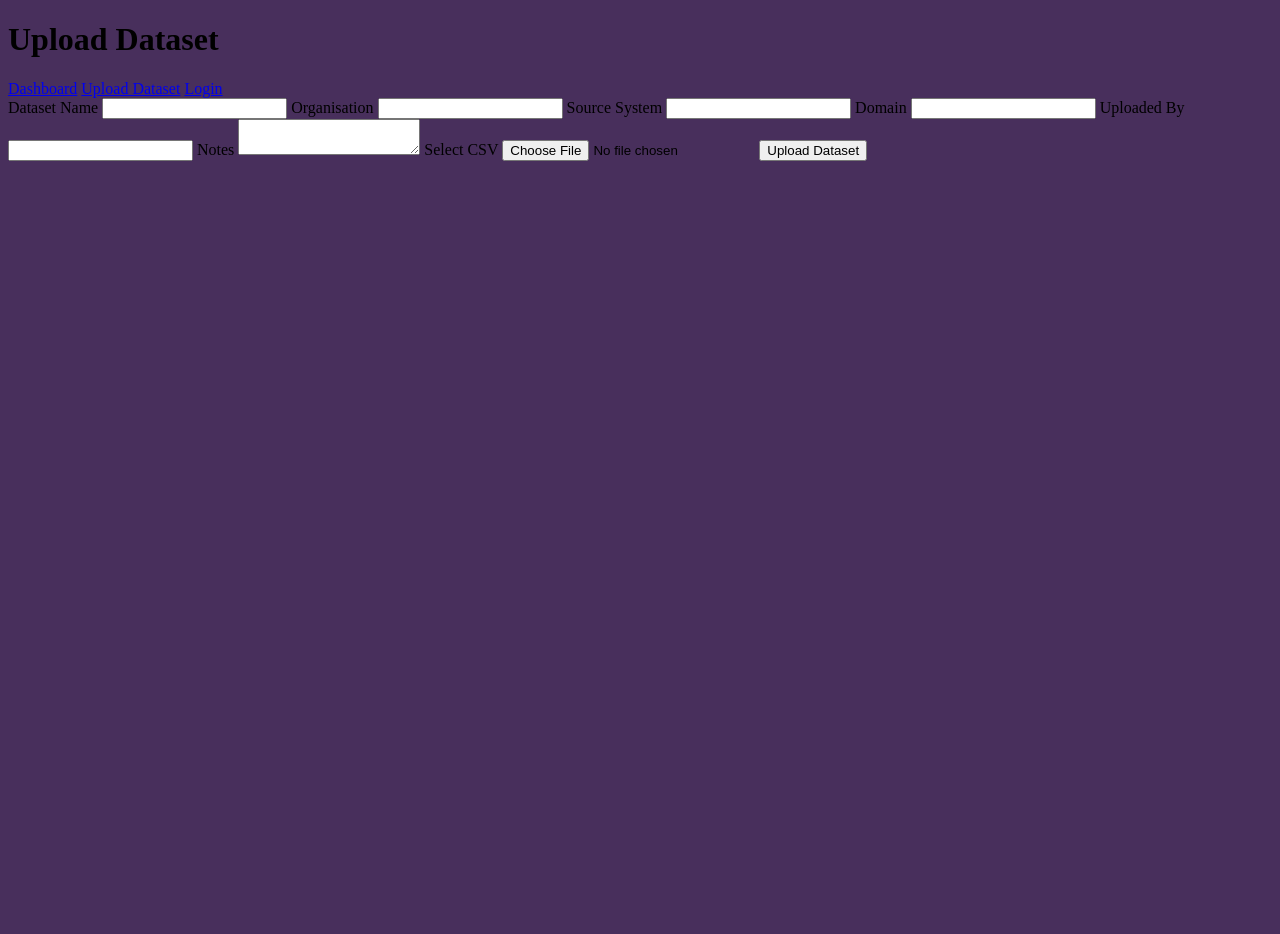
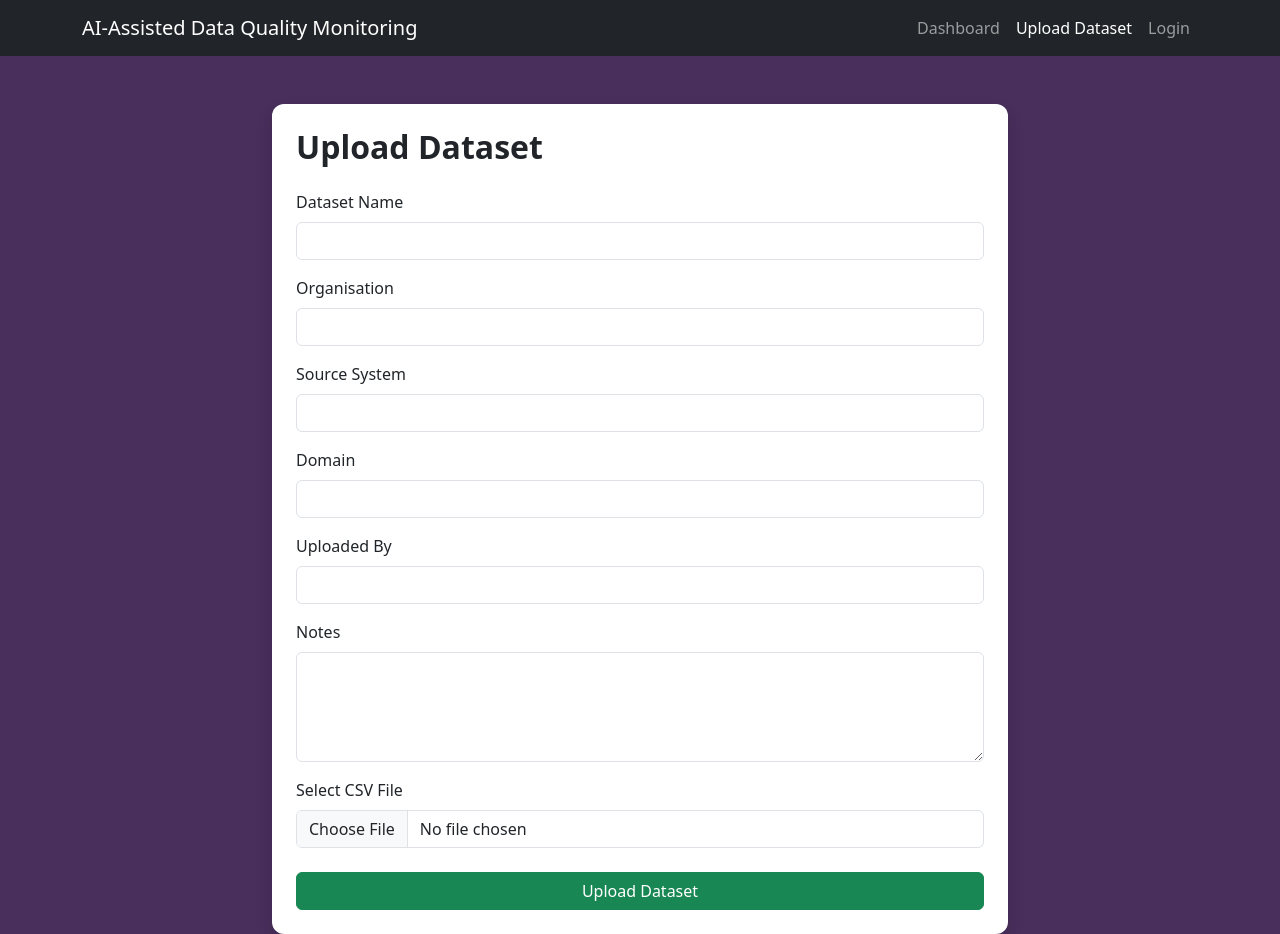
Before and after one commit to Sahil-A-Mokashi/ai-assisted-data-quality-monitoring, a Flask app: page /upload in a window 1280 px wide. Before the commit the page ends 161 px from the top, so only its background shows below. Run offline with Flask 3, Linux system fonts and the light colour scheme; some libraries are stand-ins or nearby versions.

Commit message:
redisign the output.html page

```diff
--- a/templates/upload.html
+++ b/templates/upload.html
@@ -9,22 +9,29 @@
 
     <title>Upload Dataset</title>
 
+    <link href="https://cdn.jsdelivr.net/npm/bootstrap@5.3.3/dist/css/bootstrap.min.css" rel="stylesheet">
+
     <link rel="stylesheet" href="{{ url_for('static', filename='style.css') }}">
-    <script src="{{ url_for('static', filename='script.js') }}"></script>
 
 </head>
 
 <body>
 
-<header>
+<nav class="navbar navbar-expand-lg navbar-dark bg-dark">
 
-<h1>Upload Dataset</h1>
+    <div class="container">
+
+        <a class="navbar-brand" href="/">
+
+            AI-Assisted Data Quality Monitoring
+
+        </a>
 
         <div class="navbar-nav ms-auto">
 
-<a class="nav-link active" href="/">Dashboard</a>
+            <a class="nav-link" href="/">Dashboard</a>
 
-<a class="nav-link" href="/upload">Upload Dataset</a>
+            <a class="nav-link active" href="/upload">Upload Dataset</a>
 
             {% if username %}
 
@@ -52,9 +59,25 @@ Login
 
         </div>
 
-</header>
+    </div>
 
-<main>
+</nav>
+
+<div class="container mt-5">
+
+    <div class="row justify-content-center">
+
+        <div class="col-lg-8">
+
+            <div class="card shadow">
+
+                <div class="card-body p-4">
+
+                    <h2 class="mb-4">
+
+                        Upload Dataset
+
+                    </h2>
 
                     <form
                         id="upload-form"
@@ -62,37 +85,101 @@ Login
                         method="POST"
                         enctype="multipart/form-data">
 
-<label>Dataset Name</label>
+                        <div class="mb-3">
+
+                            <label class="form-label">
+
+                                Dataset Name
+
+                            </label>
+
                             <input
+                                class="form-control"
                                 type="text"
                                 name="dataset_name"
                                 required>
 
-<label>Organisation</label>
+                        </div>
+
+                        <div class="mb-3">
+
+                            <label class="form-label">
+
+                                Organisation
+
+                            </label>
+
                             <input
+                                class="form-control"
                                 type="text"
-    name="organisation">
+                                name="organisation"
+                                required>
 
-<label>Source System</label>
+                        </div>
+
+                        <div class="mb-3">
+
+                            <label class="form-label">
+
+                                Source System
+
+                            </label>
+
                             <input
+                                class="form-control"
                                 type="text"
                                 name="source_system">
 
-<label>Domain</label>
+                        </div>
+
+                        <div class="mb-3">
+
+                            <label class="form-label">
+
+                                Domain
+
+                            </label>
+
                             <input
+                                class="form-control"
                                 type="text"
                                 name="domain">
 
-<label>Uploaded By</label>
+                        </div>
+
+                        <div class="mb-3">
+
+                            <label class="form-label">
+
+                                Uploaded By
+
+                            </label>
+
                             <input
+                                class="form-control"
                                 type="text"
-    name="uploaded_by">
+                                name="uploaded_by"
+                                {% if username %}
+                                value="{{ username }}"
+                                readonly
+                                {% endif %}>
 
-<label>Notes</label>
+                        </div>
+
+                        <div class="mb-3">
+
+                            <label class="form-label">
+
+                                Notes
+
+                            </label>
+
                             <textarea
-    name="notes">
-</textarea>
+                                class="form-control"
+                                rows="4"
+                                name="notes"></textarea>
 
+                        </div>
 
                         {% if username %}
 
@@ -143,14 +230,26 @@ Login
 
                         {% endif %}
 
-<label>Select CSV</label>
+                        <div class="mb-4">
+
+                            <label class="form-label">
+
+                                Select CSV File
+
+                            </label>
+
                             <input
+                                class="form-control"
                                 type="file"
                                 name="file"
                                 accept=".csv"
                                 required>
 
-<button type="submit">
+                        </div>
+
+                        <button
+                            type="submit"
+                            class="btn btn-success w-100">
 
                             Upload Dataset
 
@@ -158,8 +257,17 @@ Upload Dataset
 
                     </form>
 
-</main>
+                </div>
 
+            </div>
+
+        </div>
+
+    </div>
+
+</div>
+
+<script src="https://cdn.jsdelivr.net/npm/bootstrap@5.3.3/dist/js/bootstrap.bundle.min.js"></script>
 
 </body>
 
```
Lines whose indentation alone changed are shown as unchanged.
